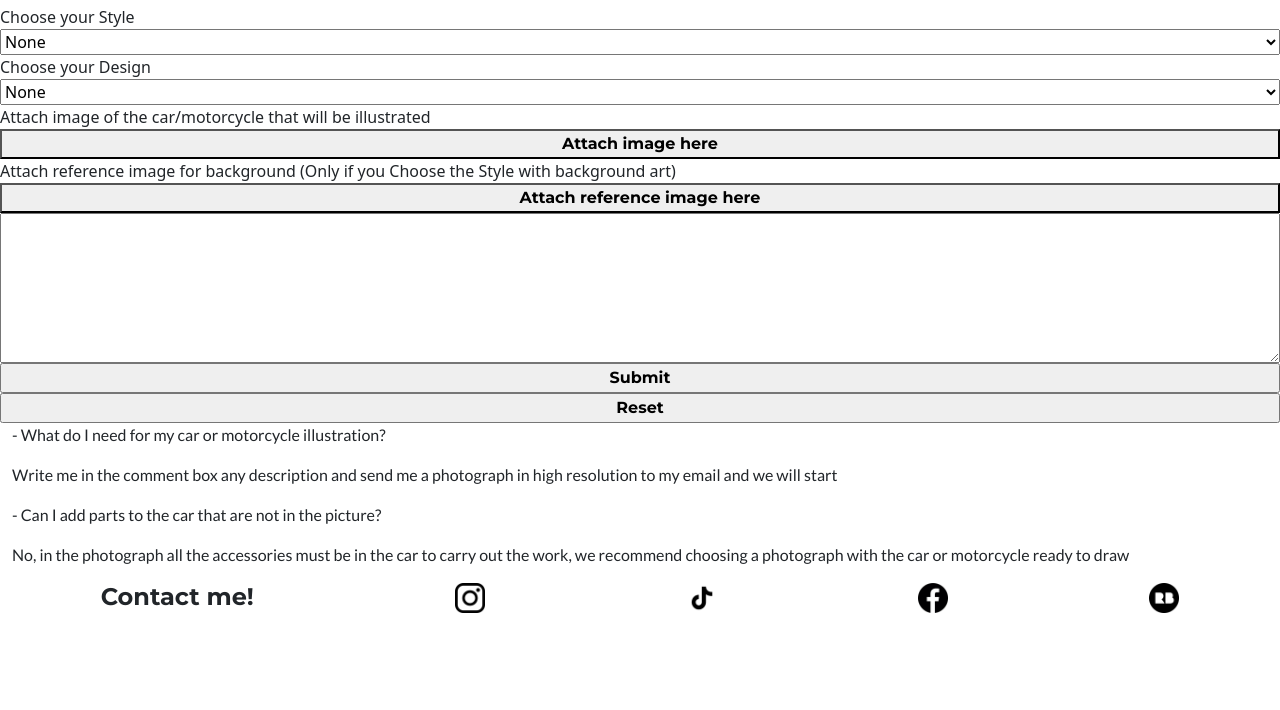
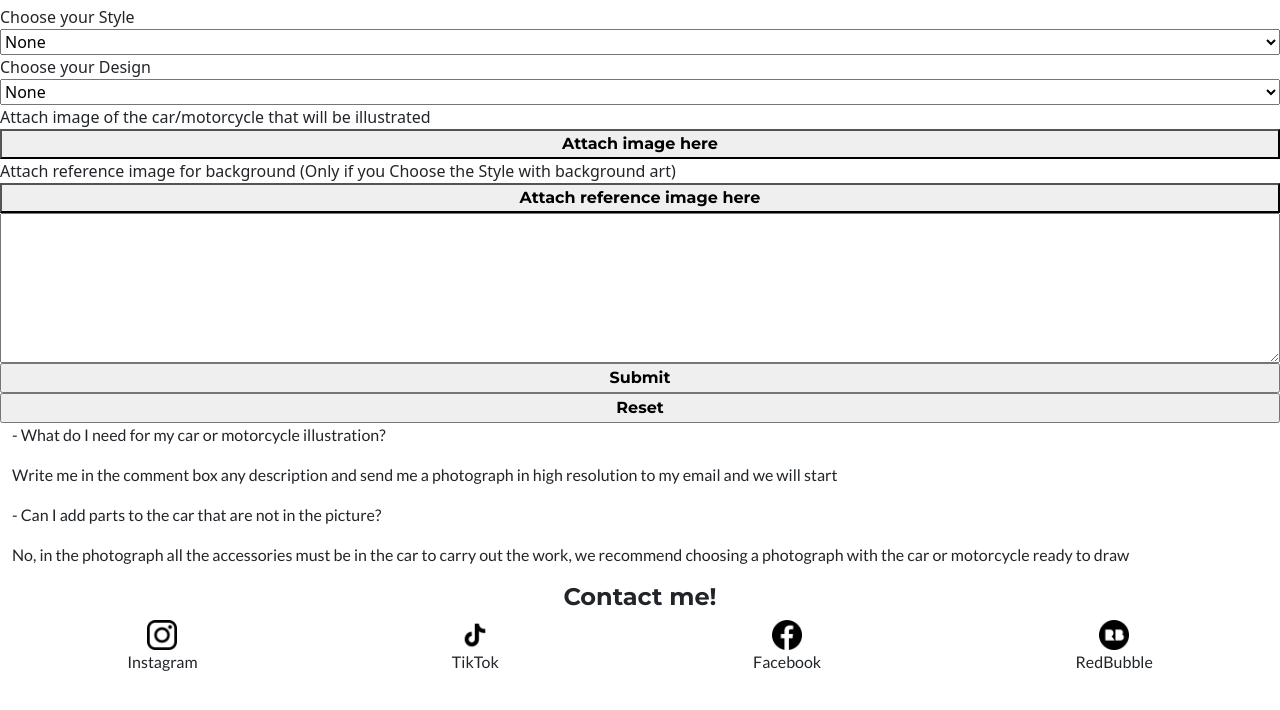
Before and after one commit to AndoresuSama/LowtireCulture, a website: page index.html in a window 1280 px wide. Shown: the part 3270-3980 px from the top of the page. Before the commit the page ends 3890 px from the top, so only its background shows below. Drawn offline with nearby package versions, Linux system fonts and the light colour scheme.

Commit message:
Cambiada imagen de porsche para dark mode e iconos, se agregaron subtitulos a las redes sociales

```diff
--- a/assets/js/clase9.js
+++ b/assets/js/clase9.js
@@ -5,28 +5,26 @@ let findBody = document.getElementById("body-modiffier");
 let findFooter = document.getElementById("footer");
 let findLogo = document.getElementsByTagName("img");
 let getDarkModeStorage = localStorage.getItem("Dark mode");
+let igLogo = document.getElementById("ig-logo");
+let tiktokLogo = document.getElementById("tiktok-logo");
+let fbLogo = document.getElementById("fb-logo");
+let redbbLogo = document.getElementById("redbb-logo");
 
 findButton.addEventListener("click", enableDarkMode);
 
-let tema = localStorage.getItem("Dark mode");
-darkModeSwitch(tema);
+let theme = localStorage.getItem("Dark mode");
+darkModeSwitch(theme);
 
-function darkModeSwitch(tema){
-    if(tema == "on"){
+function darkModeSwitch(theme){
+    if(theme == "on"){
         enableDarkMode();
-    }else if(tema == "off"){
+    }else if(theme == "off"){
         disableDarkMode();
     }else{
         enableDarkMode();
         disableDarkMode();
     }
 }
-
-/*function darkModeSwitch(tema){
-    if(tema == off){
-        findButton.addEventListener("click", enableDarkMode)
-    }
-}*/
 
 function enableDarkMode(){
     localStorage.setItem("Dark mode", "on");
@@ -37,6 +35,16 @@ function enableDarkMode(){
     findBody.setAttribute("class", "darkModeEnabled");
     findLogo[0].removeAttribute("src");
     findLogo[0].setAttribute("src", "./assets/img/logo_lettering_Blanco_2.png");
+    findLogo[5].removeAttribute("src");
+    findLogo[5].setAttribute("src", "./assets/img/Porsche black.svg");
+    igLogo.removeAttribute("src");
+    igLogo.setAttribute("src", "./assets/img/ig-bla.png");
+    tiktokLogo.removeAttribute("src");
+    tiktokLogo.setAttribute("src", "./assets/img/tiktok-wh.png");
+    fbLogo.removeAttribute("src");
+    fbLogo.setAttribute("src", "./assets/img/fb-bla.png");
+    redbbLogo.removeAttribute("src");
+    redbbLogo.setAttribute("src", "./assets/img/red-wh.png");
     darkModeButton.value = "Click to enable Light Mode";
     findButton.removeEventListener("click", enableDarkMode);
     findButton.addEventListener("click", disableDarkMode);
@@ -51,6 +59,16 @@ function disableDarkMode(){
     findBody.removeAttribute("class");
     findLogo[0].removeAttribute("src");
     findLogo[0].setAttribute("src", "./assets/img/logo lettering Negro.png");
+    findLogo[5].removeAttribute("src");
+    findLogo[5].setAttribute("src", "./assets/img/Porsche white.svg");
+    igLogo.removeAttribute("src");
+    igLogo.setAttribute("src", "./assets/img/ig.png");
+    tiktokLogo.removeAttribute("src");
+    tiktokLogo.setAttribute("src", "./assets/img/tik-tok.png");
+    fbLogo.removeAttribute("src");
+    fbLogo.setAttribute("src", "./assets/img/fb.png");
+    redbbLogo.removeAttribute("src");
+    redbbLogo.setAttribute("src", "./assets/img/red.png");
     findButton.removeEventListener("click", disableDarkMode);
     findButton.addEventListener("click", enableDarkMode);
 }
--- a/assets/scss/_media-queries.scss
+++ b/assets/scss/_media-queries.scss
@@ -30,8 +30,20 @@
     footer{
         text-align: center;
         display: flex;
+        flex-direction: column;
+        padding-bottom: 20px;
+    }
+
+    #box-iconos{
+        display: flex;
         flex-direction: row;
         justify-content: space-around;
+    }
+
+    .order-logo-subt{
+        display: flex;
+        flex-direction: column;
+        align-items: center;
     }
 }
 
--- a/index.html
+++ b/index.html
@@ -90,7 +90,7 @@
                     </div>
                   </div>
                   <div class="carousel-item">
-                    <img src="./assets/img/porsche gt3.svg" class="d-block w-100" alt="...">
+                    <img src="./assets/img/Porsche white.svg" class="d-block w-100" alt="Porsche">
                     <div class="carousel-caption d-none d-md-block">
                       <h5>Fifth slide label</h5>
                       <p>Some representative placeholder content for the Fifth slide.</p>
@@ -176,10 +176,24 @@
         </section>
         <footer class="container-fluid" id="footer">
             <h4>Contact me!</h4>
-            <a href="https://www.instagram.com/lowtireculture/"><img src="./assets/img/ig.png" width="30" height="30"></a>
-            <a href="https://www.tiktok.com/@lowtireculture?"><img src="./assets/img/tik tok.png" width="30" height="30"></a>
-            <a href="https://www.facebook.com/Lowtireculture"><img src="./assets/img/fb.png" width="30" height="30"></a>
-            <a href="https://www.redbubble.com/es/people/Lowtirecullture/shop"><img src="./assets/img/red.png" width="30" height="30"></a>
+            <div id="box-iconos">
+              <div class="order-logo-subt">
+              <a href="https://www.instagram.com/lowtireculture/"><img src="./assets/img/ig.png" width="30" height="30" id="ig-logo"></a>
+              <p>Instagram</p>
+              </div>
+              <div class="order-logo-subt">
+              <a href="https://www.tiktok.com/@lowtireculture?"><img src="./assets/img/tik-tok.png" width="30" height="30" id="tiktok-logo"></a>
+              <p>TikTok</p>
+              </div>
+              <div class="order-logo-subt">
+              <a href="https://www.facebook.com/Lowtireculture"><img src="./assets/img/fb.png" width="30" height="30" id="fb-logo"></a>
+              <p>Facebook</p>
+              </div>
+              <div class="order-logo-subt">
+              <a href="https://www.redbubble.com/es/people/Lowtirecullture/shop"><img src="./assets/img/red.png" width="30" height="30" id="redbb-logo"></a>
+              <p>RedBubble</p>
+              </div>
+          </div>
         </footer>
         <!-- <script src="./cotizador.js"></script> ACTIVAR PARA ACTIVAR EL JS DEL COTIZADOR-->
         <script src="https://cdn.jsdelivr.net/npm/@popperjs/core@2.6.0/dist/umd/popper.min.js" integrity="sha384-KsvD1yqQ1/1+IA7gi3P0tyJcT3vR+NdBTt13hSJ2lnve8agRGXTTyNaBYmCR/Nwi" crossorigin="anonymous"></script>
```
Also changed, not shown: assets/css/styles.css, assets/img/porschen&b.jpg (deleted), assets/img/red-wh.png (renamed from assets/img/sx.png), assets/img/tik-tok.png (renamed from assets/img/tik tok.png), assets/img/tiktok-wh.png (renamed from assets/img/jnass.png).
